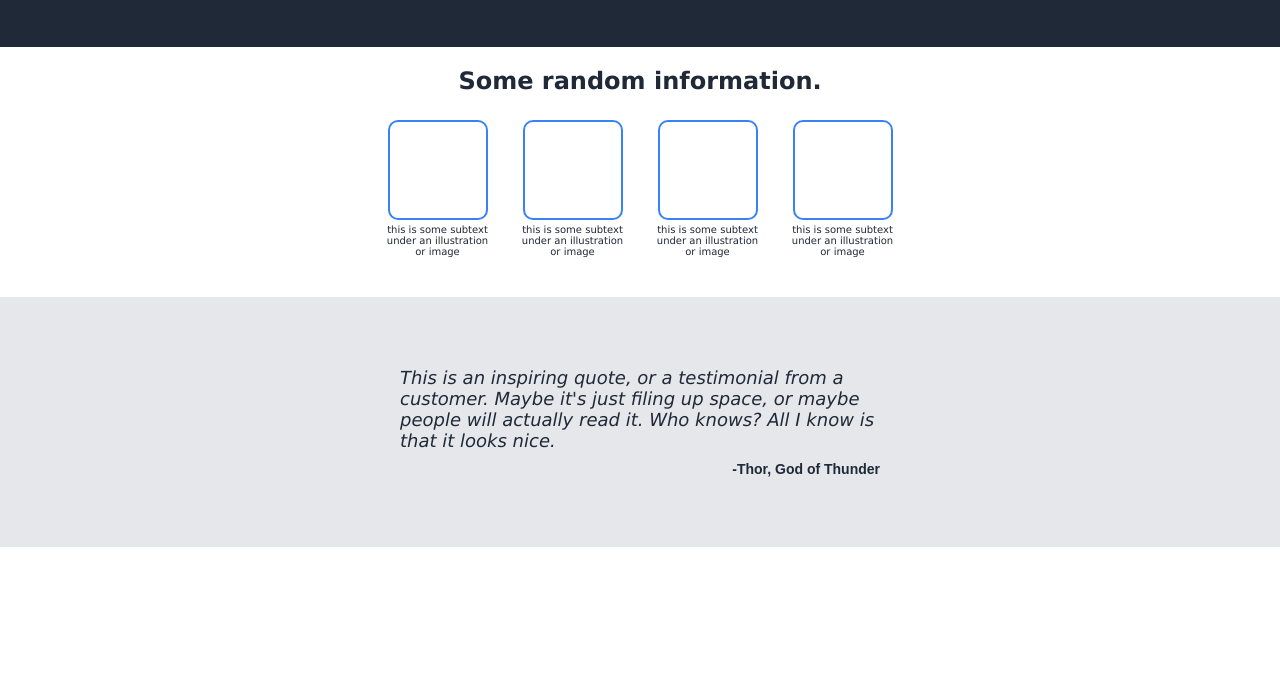
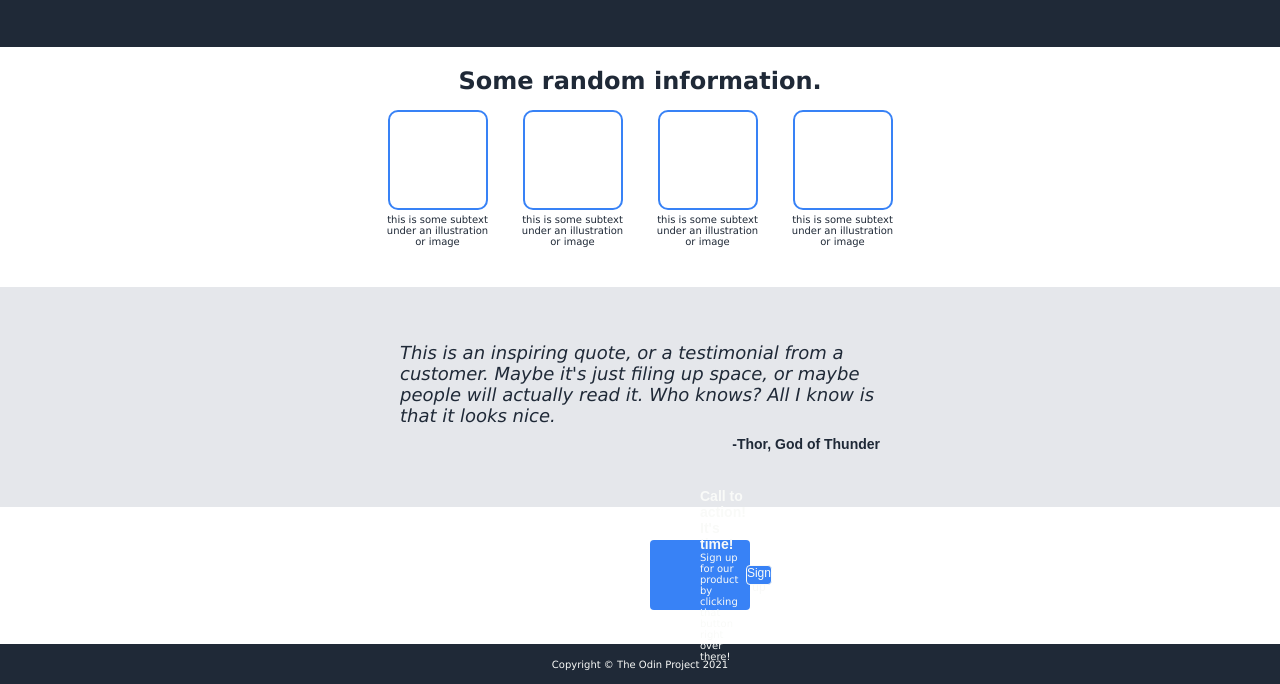
Before and after one commit to WiNg4205/odin-landing-page, a plain HTML site: page index.html in a window 1280 px wide. Shown: the part 253-937 px from the top of the page. Before the commit the page ends 800 px from the top, so only its background shows below. Drawn offline with Linux system fonts and the light colour scheme.

Commit message:
fourth quartile (complete page)

```diff
--- a/index.html
+++ b/index.html
@@ -70,7 +70,21 @@
                 <div class="author">-Thor, God of Thunder</div>
             </div>
         </div>
-        <div class="four"></div>
+        <div class="four">
+            <div class="sign-up-container">
+                <div class="sign-up-text-container">
+                    <div class="sign-up-main-text">Call to action! It's time!</div>
+                    <div class="sign-up-secondary-text">
+                        Sign up for our product by clicking that button right
+                        over there!
+                    </div>
+                </div>
+                <button class="sign-up-two">Sign up</button>
+            </div>
+        </div>
 
+        <div class="copyright-container">
+            <div class="copyright">Copyright © The Odin Project 2021</div>
+        </div>
     </body>
 </html>
--- a/styles.css
+++ b/styles.css
@@ -80,7 +80,7 @@
 
 
 .two {
-    height: 250px;
+    height: 240px;
     padding-top: 20px;
     padding-bottom: 40px;
     flex-direction: column;
@@ -125,7 +125,7 @@
 
 
 .three {
-    height: 250px;
+    height: 220px;
     background:  #E5E7EB;
     align-items: center;
     justify-content: center;
@@ -153,3 +153,66 @@
     font-weight: bold;
     text-align: right;
 }
+
+
+.four {
+    flex-direction: column;
+    height: 137px;
+    padding-top: 33px;
+    padding-left: 650px;
+    padding-right: 650px;
+    justify-content: space-between;
+    display: flex;
+}
+
+.sign-up-container {
+    height: 70px;
+    padding-left: 50px;
+    padding-right: 50px;
+    background: #3882F6;
+    border-radius: 4px;
+    align-items: center;
+    justify-content: space-between;
+    display: flex;
+}
+
+.sign-up-text-container {
+    font-family: Verdana, "DejaVu Sans", sans-serif;
+    color: #F9FAF8;
+}
+
+.sign-up-main-text {
+    font-family: Arial, Helvetica, sans-serif;
+    font-size: 14px;
+    font-weight: bold;
+}
+
+.sign-up-secondary-text {
+    font-size: 10px;
+}
+
+.sign-up-two {
+    height: 20px;
+    width: 75px;
+    color: #F9FAF8;
+    background: #3882F6;
+    border: 1px solid #F9FAF8;
+    border-radius: 4px;
+    font-size: 12px;
+}
+
+.copyright-container {
+    height: 40px;
+    background: #1F2937;
+    text-align: center;
+    flex-direction: column;
+    justify-content: center;
+    display: flex;
+}
+
+.copyright {
+    font-family: Verdana, "DejaVu Sans", sans-serif;
+    text-align: center;
+    font-size: 10px;
+    color: #F9FAF8;
+}
```
